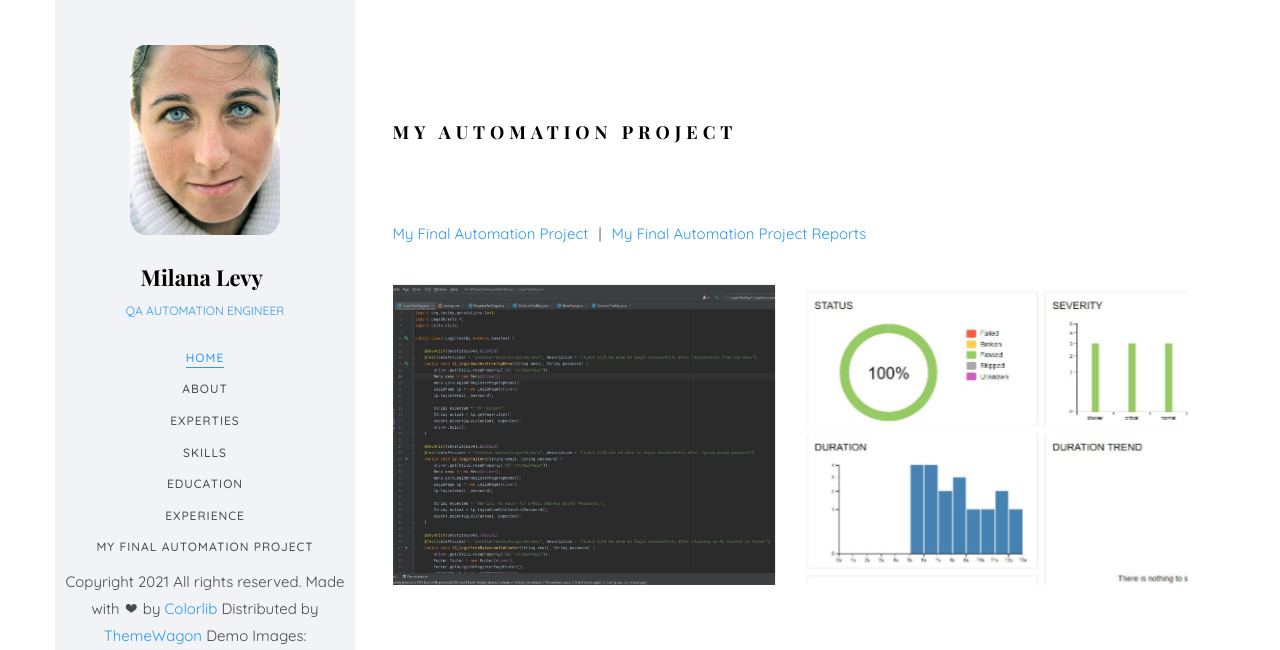
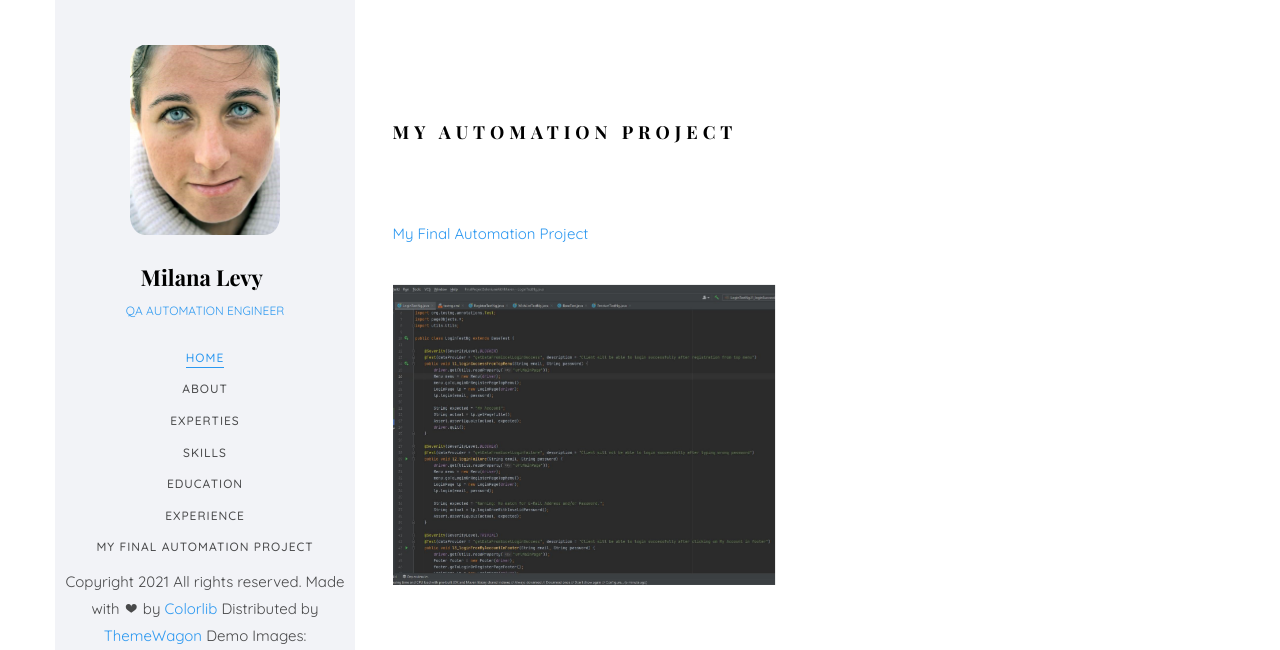
Before and after one commit to milanafd/MilanaLevyCVWebSite, a plain HTML site: page index.html in a window 1280 px wide. Both pictures are taken after a click on the link "MY FINAL AUTOMATION PROJECT". Shown: the part 5365-6015 px from the top of the page. Drawn offline with nearby package versions, Linux system fonts and the light colour scheme; files whose address does not match are found by name; a web font is replaced by a local one.

Commit message:
Update index.html
Removed Allure report section

```diff
--- a/index.html
+++ b/index.html
@@ -445,7 +445,7 @@ Copyright <script>document.write(new Date().getFullYear());</script> All rights
 					</div>
 					<div class="row row-bottom-padded-sm animate-box" data-animate-effect="fadeInLeft">
 						<div class="col-md-12">
-							<p class="work-menu"><span><a href="https://www.youtube.com/watch?v=IRi6IQNF3-4&t=188s" target="_blank" class="active">My Final Automation Project</a></span><span>|</span><span><a href="https://milanafd.github.io/AllureReportMilanaLevy" target="_blank" class="active">My Final Automation Project Reports</a></span> </p>
+							<p class="work-menu"><span><a href="https://www.youtube.com/watch?v=IRi6IQNF3-4&t=188s" target="_blank" class="active">My Final Automation Project</a></span></p>
 						</div>
 					</div>
 					<div class="row">
@@ -459,17 +459,6 @@ Copyright <script>document.write(new Date().getFullYear());</script> All rights
 								</div>
 							</div>
 						</div>
-						<div class="col-md-6 animate-box" data-animate-effect="fadeInRight">
-							<div class="project" style="background-image: url(images/img-2.jpg);">
-								<div class="desc">
-									<div class="con">
-										<h3><a href="https://milanafd.github.io/AllureReportMilanaLevy" target="_blank">My Final Automation Project Reports</a></h3>
-										<span>My Final Automation Project Reports</span>
-									</div>
-								</div>
-							</div>
-						</div>
-
 				</div>
 			</section>
 
```
